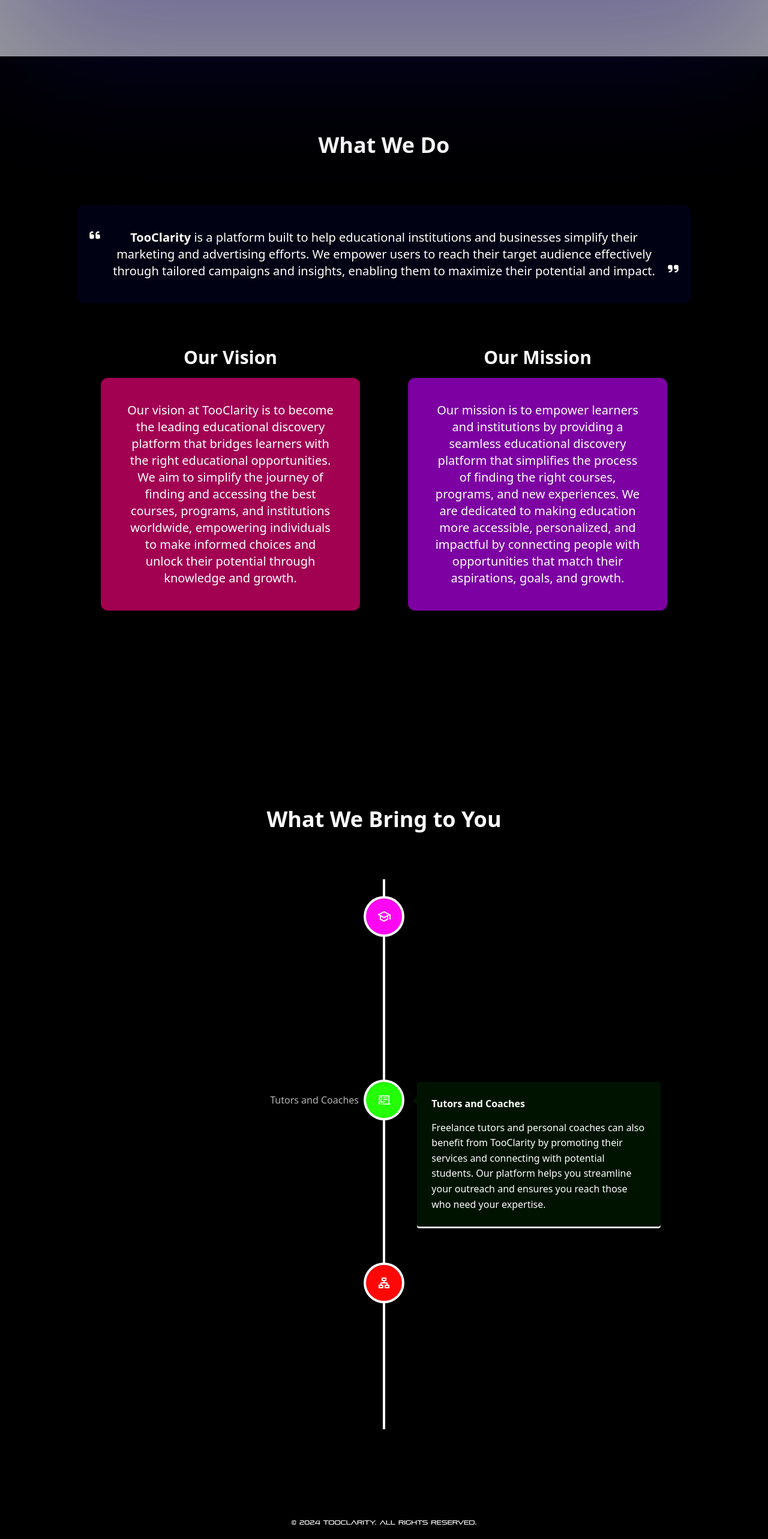
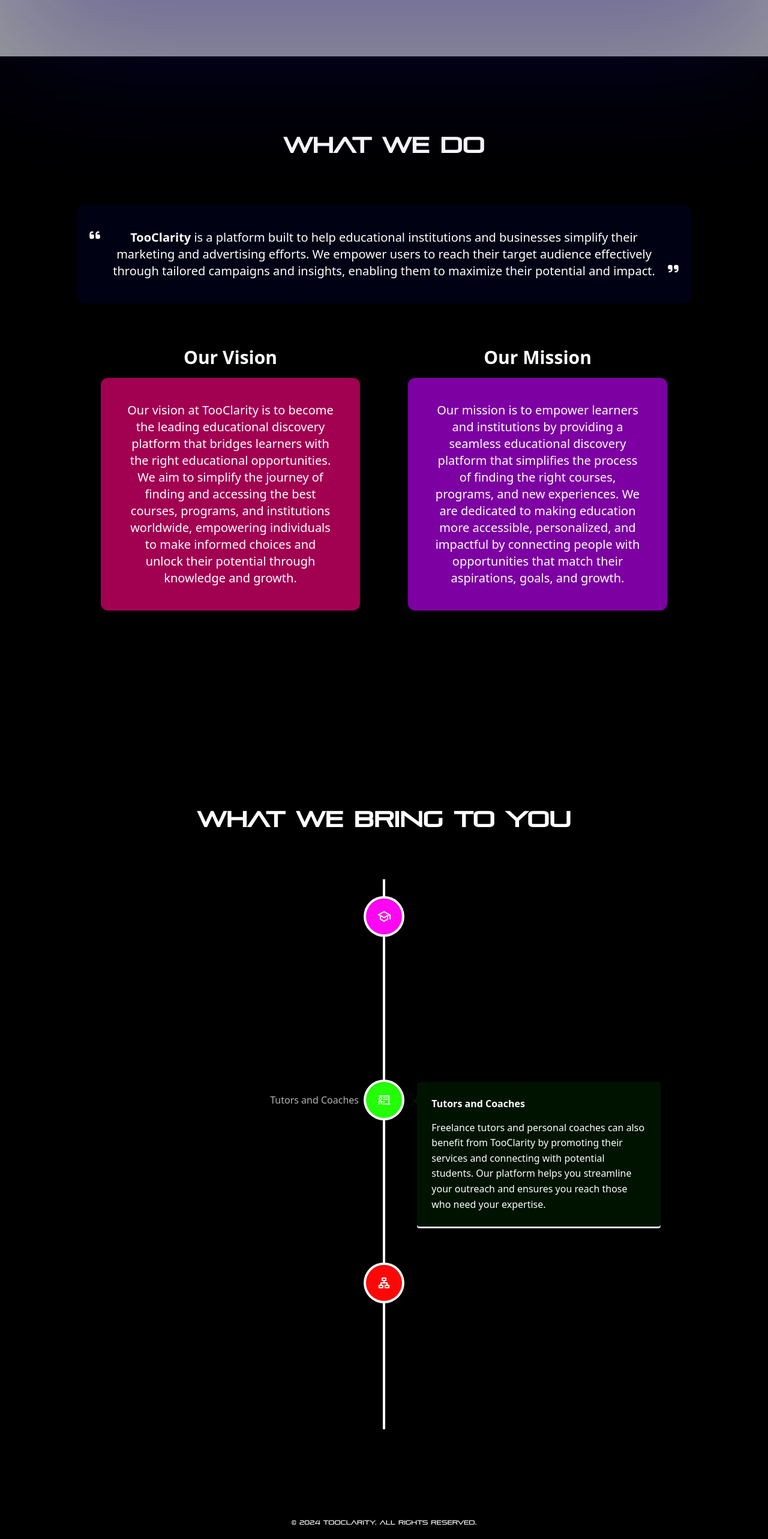
Before and after one commit to abinjustinkumaravel/tooclarity, a React (Create React App) app: page / in a window 1280 px wide. Shown: the part 706-3272 px from the top of the page at 60% size. Built offline with nearby package versions, Linux system fonts and the light colour scheme; grey boxes are pictures that could not be loaded.

Commit message:
h1 tag font updated

```diff
--- a/src/components/About.jsx
+++ b/src/components/About.jsx
@@ -3,12 +3,12 @@
 
 const About = () => {
   return (
-    <div className="lg:w-[80%] m-[10%] font-sans">
+    <div className="lg:w-[80%] m-[10%]">
       {/* About Section */}
       <div>
       <h1 className="text-3xl md:text-4xl font-bold text-white mb-20 flex w-[100%] justify-center">What We Do</h1>
-        <p className= " relative text-white text-lg md:text-xl mb-8 bg-[#0717ff13] text-center p-10 rounded-xl">
-        <span className='absolute left-5' ><FaQuoteLeft /></span><strong>TooClarity</strong> is a platform built to help educational institutions and businesses
+        <p className= " relative text-white text-lg md:text-xl mb-8 bg-[#0717ff13] text-center p-10 rounded-xl font-sans">
+        <span className='absolute left-5 ' ><FaQuoteLeft /></span><strong>TooClarity</strong> is a platform built to help educational institutions and businesses
             simplify their marketing and advertising efforts. We empower users to reach their target
         audience effectively through tailored campaigns and insights, enabling them to maximize their
         potential and impact. <span className='absolute right-5'><FaQuoteRight /></span>
@@ -16,7 +16,7 @@
         </div>
 
     <div className='lg:flex justify-center align-center w-[100%]'>
-      <div className='lg:w-[50%] md:p-10'>
+      <div className='lg:w-[50%] md:p-10 font-sans'>
           {/* Vision Section */}
         <h2 className="text-2xl w-[100%] flex justify-center md:text-3xl font-semibold text-white mb-4">Our Vision</h2>
         <p className="relative text-white text-lg md:text-xl text-center flex items-center mb-8 bg-[#ff0080a2] md:p-10 p-5 rounded-xl">
@@ -24,7 +24,7 @@
         </p>
       </div>
           {/* Mission Section */}
-      <div className='lg:w-[50%] md:p-10'>
+      <div className='lg:w-[50%] md:p-10 font-sans'>
         <h2 className="text-2xl md:text-3xl w-[100%] flex justify-center font-semibold text-white mb-4">Our Mission</h2>
         <p className="text-white text-lg md:text-xl text-center flex items-center mb-8 bg-[#c300ffa2] md:p-10 p-5 rounded-xl">
         Our mission is to empower learners and institutions by providing a seamless educational discovery platform that simplifies the process of finding the right courses, programs, and new experiences. We are dedicated to making education more accessible, personalized, and impactful by connecting people with opportunities that match their aspirations, goals, and growth.
--- a/src/components/TimeLine.jsx
+++ b/src/components/TimeLine.jsx
@@ -8,9 +8,9 @@
 
 const TimeLine = () => {
   return (
-    <div className='w-[80%] m-[10%] font-sans'>
-<h1 className="text-3xl md:text-4xl font-bold text-white mb-20 flex w-[100%] text-center justify-center">What We Bring to You</h1>
-        <div>
+    <div className='w-[80%] m-[10%]'>
+    <h1 className="text-3xl md:text-4xl font-bold text-white mb-20 flex w-[100%] text-center justify-center">What We Bring to You</h1>
+        <div className='font-sans'>
         <VerticalTimeline>
             <VerticalTimelineElement
                 className="vertical-timeline-element--work"
```
